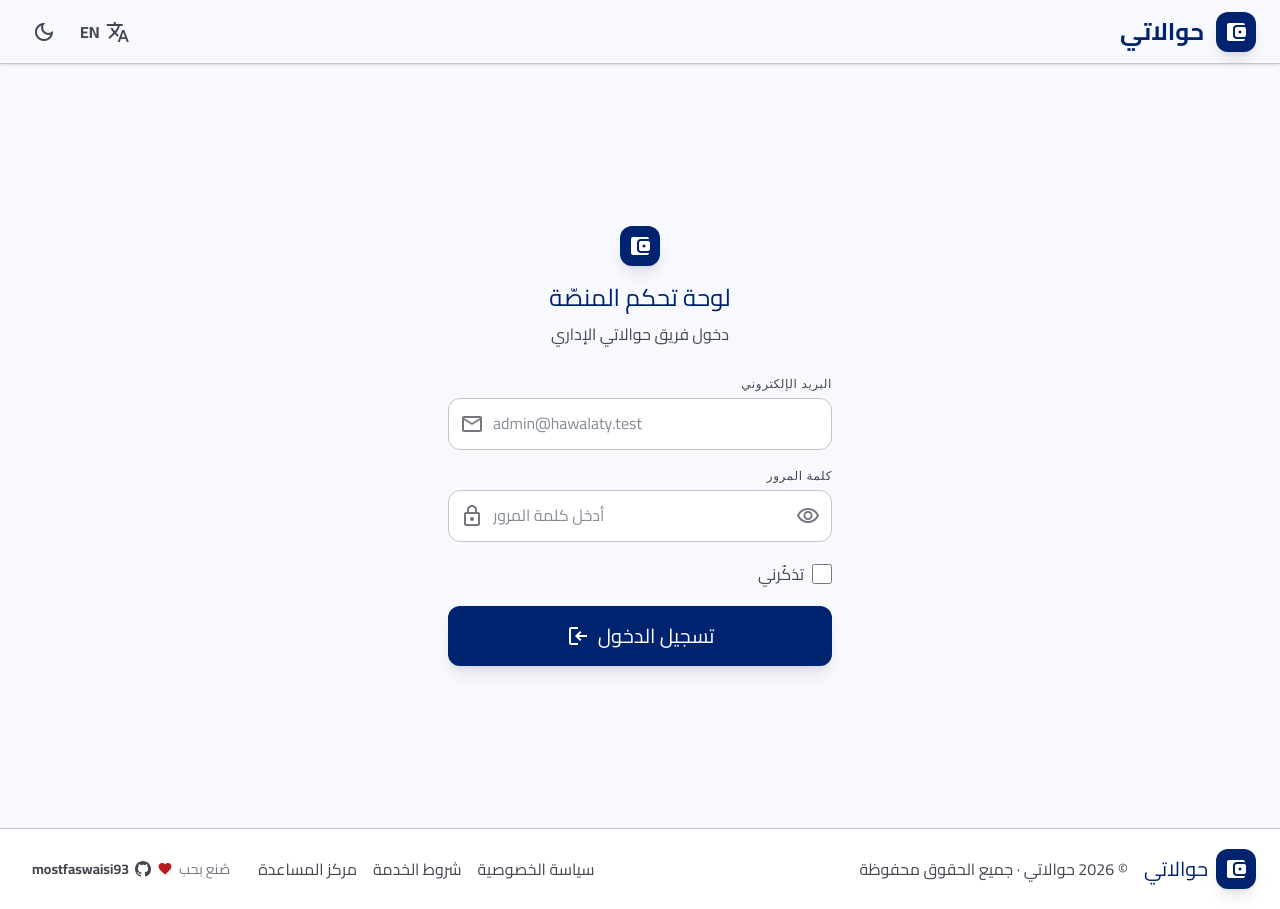
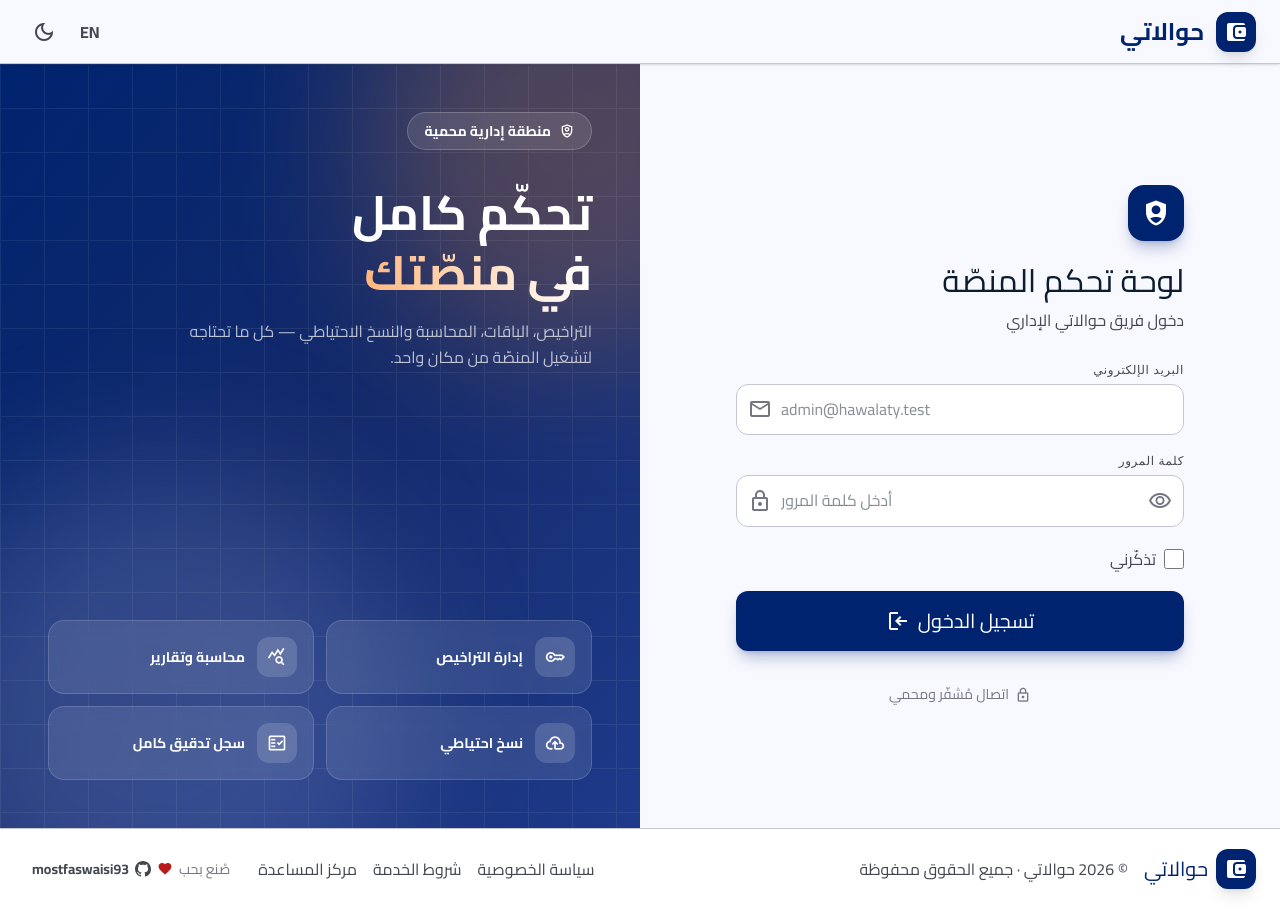
Before and after one commit to mostfaswaisi93/hawalaty-laravel, a Laravel app: page /admin/login in a window 1280 px wide. Run offline with Laravel 12, Linux system fonts and the light colour scheme; style sheets or scripts are compiled from the project's sources; parts of the project's set-up code (start-up, migrations or seed data) failed here and were passed over.

Commit message:
feat: enhance admin login panel with new features and animations, add localization support for licenses and backups

```diff
--- a/resources/css/app.css
+++ b/resources/css/app.css
@@ -395,6 +395,18 @@ textarea:focus-visible,
 .page-enter {
     animation: app-fade-up 0.45s cubic-bezier(0.16, 1, 0.3, 1) both;
 }
+
+/* Slow ambient drift for the decorative orbs on the admin login panel. Applied
+   via motion-safe: at the call site, so reduced-motion users get a static orb. */
+@keyframes admin-orb {
+    0%,
+    100% {
+        transform: translate3d(0, 0, 0) scale(1);
+    }
+    50% {
+        transform: translate3d(2rem, -1.5rem, 0) scale(1.12);
+    }
+}
 @media (prefers-reduced-motion: reduce) {
     .page-enter {
         animation: none;
--- a/resources/views/auth/admin-login.blade.php
+++ b/resources/views/auth/admin-login.blade.php
@@ -3,19 +3,68 @@
 @section('title', __('دخول المشرف - حوالاتي'))
 
 @section('content')
-    <section class="mx-auto flex w-full items-center justify-center px-inline-md py-16 lg:col-span-2">
-        <div class="w-full max-w-sm">
-            <div class="mb-8 text-center">
-                <div class="mb-4 flex justify-center">
-                    <x-logo />
+    {{--
+        Fills BOTH columns of the guest layout's lg:grid-cols-2 so the page reads
+        as one composition: a fixed-dark brand panel and the form beside it.
+        The panel is fixed-dark in both themes (like the sidebar rail), so its
+        text uses literal white rather than the surface tokens, which invert.
+    --}}
+    <section class="relative order-2 hidden overflow-hidden bg-gradient-to-br from-[#00236f] via-[#132a6b] to-[#1e3a8a] lg:flex lg:flex-col lg:justify-between lg:p-12">
+        {{-- Ambient depth: two slow-drifting blurred orbs + a faint grid. --}}
+        <div class="pointer-events-none absolute -start-24 -top-24 h-96 w-96 rounded-full bg-secondary-container/25 blur-3xl motion-safe:animate-[admin-orb_14s_ease-in-out_infinite]"></div>
+        <div class="pointer-events-none absolute -bottom-32 -end-24 h-[28rem] w-[28rem] rounded-full bg-primary-fixed-dim/20 blur-3xl motion-safe:animate-[admin-orb_18s_ease-in-out_infinite_reverse]"></div>
+        <div class="pointer-events-none absolute inset-0 opacity-[0.07]"
+            style="background-image: linear-gradient(to right, #fff 1px, transparent 1px), linear-gradient(to bottom, #fff 1px, transparent 1px); background-size: 44px 44px;"></div>
+
+        <div class="relative">
+            <span class="inline-flex items-center gap-2 rounded-full border border-white/20 bg-white/10 px-4 py-1.5 font-body-sm text-body-sm font-bold text-white backdrop-blur">
+                <span class="material-symbols-outlined !text-base">shield_person</span>
+                {{ __('منطقة إدارية محمية') }}
+            </span>
+
+            <h2 class="mt-8 font-display-lg text-4xl font-bold leading-tight text-white xl:text-5xl">
+                {{ __('تحكّم كامل') }}<br>
+                <span class="bg-gradient-to-l from-secondary-fixed-dim to-white bg-clip-text text-transparent rtl:bg-gradient-to-r">
+                    {{ __('في منصّتك') }}
+                </span>
+            </h2>
+            <p class="mt-4 max-w-md font-body-lg leading-relaxed text-white/70">
+                {{ __('التراخيص، الباقات، المحاسبة والنسخ الاحتياطي — كل ما تحتاجه لتشغيل المنصّة من مكان واحد.') }}
+            </p>
+        </div>
+
+        {{-- Feature chips: glass cards that lift on hover. --}}
+        <div class="relative grid grid-cols-2 gap-3">
+            @foreach ([
+                ['icon' => 'key', 'label' => __('إدارة التراخيص')],
+                ['icon' => 'query_stats', 'label' => __('محاسبة وتقارير')],
+                ['icon' => 'backup', 'label' => __('نسخ احتياطي')],
+                ['icon' => 'fact_check', 'label' => __('سجل تدقيق كامل')],
+            ] as $feature)
+                <div class="flex items-center gap-3 rounded-2xl border border-white/15 bg-white/10 p-4 backdrop-blur transition-transform duration-300 hover:-translate-y-1">
+                    <span class="flex h-10 w-10 flex-shrink-0 items-center justify-center rounded-xl bg-white/15 text-white">
+                        <span class="material-symbols-outlined !text-xl">{{ $feature['icon'] }}</span>
+                    </span>
+                    <span class="font-body-sm text-body-sm font-bold text-white">{{ $feature['label'] }}</span>
                 </div>
-                <h1 class="mb-2 font-display-lg text-2xl text-primary">{{ __('لوحة تحكم المنصّة') }}</h1>
-                <p class="font-body-lg text-on-surface-variant">{{ __('دخول فريق حوالاتي الإداري') }}</p>
+            @endforeach
+        </div>
+    </section>
+
+    {{-- ───────────────────────────── Form column ───────────────────────────── --}}
+    <section class="order-1 flex w-full items-center justify-center px-inline-md py-16 md:px-inline-lg">
+        <div class="w-full max-w-md" x-data="{ submitting: false }">
+            <div class="mb-8">
+                <div class="mb-5 inline-flex h-14 w-14 items-center justify-center rounded-2xl bg-primary text-on-primary shadow-lg shadow-primary/25">
+                    <span class="material-symbols-outlined !text-3xl" style="font-variation-settings: 'FILL' 1">shield_person</span>
+                </div>
+                <h1 class="font-display-lg text-display-lg text-on-surface">{{ __('لوحة تحكم المنصّة') }}</h1>
+                <p class="mt-2 font-body-lg text-on-surface-variant">{{ __('دخول فريق حوالاتي الإداري') }}</p>
             </div>
 
             <x-flash-messages />
 
-            <form method="POST" action="{{ route('admin.login') }}" class="space-y-5">
+            <form method="POST" action="{{ route('admin.login') }}" class="space-y-5" @submit="submitting = true">
                 @csrf
 
                 <x-form-field
@@ -26,15 +75,16 @@
                     dir="ltr"
                     placeholder="admin@hawalaty.test" />
 
-                {{-- Hand-rolled rather than <x-form-field>, matching auth/login.blade.php: the shared
-                     component renders a bare input with no visibility toggle. Physical left/right here
-                     is correct because the input is dir="ltr" regardless of page locale. --}}
+                {{-- Hand-rolled rather than <x-form-field>, matching auth/login: the
+                     shared component renders a bare input with no visibility toggle.
+                     Physical left/right is correct because the input is dir="ltr"
+                     regardless of page locale. --}}
                 <div class="space-y-2">
                     <label class="block font-label-caps text-label-caps uppercase tracking-wider text-on-surface-variant" for="password">
                         {{ __('كلمة المرور') }}
                     </label>
                     <div class="relative" x-data="{ show: false }">
-                        <span class="material-symbols-outlined pointer-events-none absolute top-1/2 left-0 -translate-y-1/2 pl-3 text-outline">lock</span>
+                        <span class="material-symbols-outlined pointer-events-none absolute left-0 top-1/2 -translate-y-1/2 pl-3 text-outline">lock</span>
                         <input
                             id="password"
                             :type="show ? 'text' : 'password'"
@@ -56,20 +106,30 @@
                     @enderror
                 </div>
 
-                {{-- AdminLoginRequest already validates `remember` and AdminAuthController already passes
-                     it to Auth::attempt() — the field was simply never rendered, so it was dead. --}}
-                <label class="flex cursor-pointer items-center gap-2">
+                {{-- AdminLoginRequest already validates `remember` and the controller
+                     already passes it to Auth::attempt() — the field was simply never
+                     rendered, so the feature was unreachable. --}}
+                <label class="flex w-fit cursor-pointer items-center gap-2">
                     <input type="checkbox" name="remember" value="1" class="h-5 w-5 rounded accent-primary" />
                     <span class="font-body-sm text-on-surface-variant">{{ __('تذكّرني') }}</span>
                 </label>
 
                 <button
                     type="submit"
-                    class="flex w-full items-center justify-center gap-2 rounded-xl bg-primary py-4 font-headline-md text-headline-md text-on-primary shadow-lg transition-all hover:bg-primary-container hover:text-on-primary-container active:scale-[0.98]">
-                    <span>{{ __('تسجيل الدخول') }}</span>
-                    <span class="material-symbols-outlined rtl:-scale-x-100">login</span>
+                    :disabled="submitting"
+                    class="group relative flex w-full items-center justify-center gap-2 overflow-hidden rounded-xl bg-primary py-4 font-headline-md text-headline-md text-on-primary shadow-lg shadow-primary/25 transition-all hover:bg-primary-container hover:text-on-primary-container hover:shadow-xl active:scale-[0.98] disabled:cursor-not-allowed disabled:opacity-60">
+                    {{-- Sheen sweep on hover; purely decorative. --}}
+                    <span class="pointer-events-none absolute inset-0 -translate-x-full bg-gradient-to-r from-transparent via-white/25 to-transparent transition-transform duration-700 group-hover:translate-x-full"></span>
+                    <span x-text="submitting ? @js(__('جارٍ الدخول...')) : @js(__('تسجيل الدخول'))">{{ __('تسجيل الدخول') }}</span>
+                    <span class="material-symbols-outlined rtl:-scale-x-100" :class="submitting && 'animate-spin'"
+                        x-text="submitting ? 'progress_activity' : 'login'">login</span>
                 </button>
             </form>
+
+            <p class="mt-8 flex items-center justify-center gap-1.5 font-body-sm text-body-sm text-outline">
+                <span class="material-symbols-outlined !text-base">lock</span>
+                {{ __('اتصال مُشفّر ومحمي') }}
+            </p>
         </div>
     </section>
 @endsection
--- a/resources/views/layouts/guest.blade.php
+++ b/resources/views/layouts/guest.blade.php
@@ -23,17 +23,19 @@
                 <span class="font-display-lg text-2xl font-bold leading-none text-primary">{{ __('حوالاتي') }}</span>
             </a>
             <div class="flex items-center gap-1">
+                {{-- The locale code alone carries the meaning; the translate glyph
+                     beside it was pure duplication. --}}
                 <a href="{{ route('locale.switch', $otherLocale) }}"
-                    class="flex h-10 items-center gap-1.5 rounded-full px-3 text-on-surface-variant transition-colors hover:bg-surface-container-high hover:text-primary"
-                    aria-label="{{ __('تغيير اللغة') }}">
-                    <span class="material-symbols-outlined">translate</span>
-                    <span class="font-body-sm font-bold">{{ $otherLocale === 'en' ? 'EN' : 'ع' }}</span>
+                    class="flex h-10 min-w-10 items-center justify-center rounded-full px-3 font-body-sm font-bold text-on-surface-variant transition-colors hover:bg-surface-container-high hover:text-primary"
+                    aria-label="{{ __('تغيير اللغة') }}" title="{{ __('تغيير اللغة') }}">
+                    {{ $otherLocale === 'en' ? 'EN' : 'ع' }}
                 </a>
                 <button
                     type="button"
                     @click="dark = !dark"
                     class="flex h-10 w-10 items-center justify-center rounded-full text-on-surface-variant transition-colors hover:bg-surface-container-high hover:text-primary"
-                    aria-label="{{ __('تبديل المظهر') }}">
+                    :aria-label="dark ? '{{ __('الوضع الفاتح') }}' : '{{ __('الوضع الداكن') }}'"
+                    :title="dark ? '{{ __('الوضع الفاتح') }}' : '{{ __('الوضع الداكن') }}'">
                     <span class="material-symbols-outlined" x-text="dark ? 'light_mode' : 'dark_mode'"></span>
                 </button>
             </div>
```
Also changed, not shown: lang/ar.json (+10 -0 lines), lang/en.json (+10 -0 lines), tests/Feature/Admin/TenantProvisioningNamingTest.php (added, +100 -0 lines).
